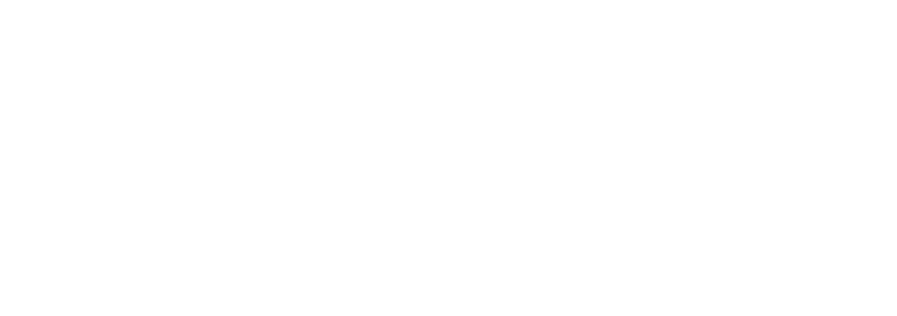
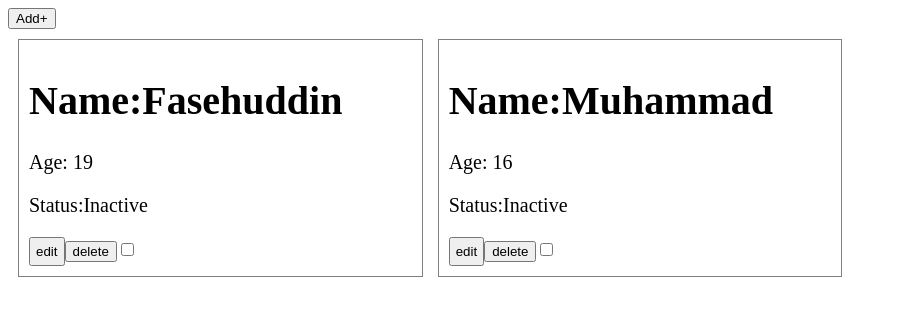
Before and after one commit to ganievabdullo727-web/React1, a React (Vite) app: page / in a window 1280 px wide. Shown: the top 316 px of the page, without its empty margins (0-897 px from the left). Built offline with nearby package versions, Linux system fonts and the light colour scheme.

Commit message:
project day4

```diff
--- a/src/App.jsx
+++ b/src/App.jsx
@@ -1,8 +1,86 @@
-import React from 'react'
+import React, { useState } from 'react'
+import Modal from './Modal'
 
 const App = () => {
+  const [data,setData] = useState([{
+    id:1,
+    name:"Fasehuddin",
+    age:"19",
+    status:false
+  },{
+    id:2,
+    name:"Muhammad",
+    age:16,
+    status:false
+
+  }])
+  const [openAdd,setOpenAdd] = useState(false)
+  const [openEdit,setOpenEdit] = useState(false)
+  const [elemEdit,setElemEdit] = useState(null)
+
+
+  const handleSubmitAdd =(event)=>{
+event.preventDefault()
+const newUser ={
+  id:Date.now(),
+  name:event.target.name.value,
+  age:event.target.age.value,
+  status:event.target.status.value,
+  status:false
+}
+setData((prev)=>[...prev,newUser])
+setOpenAdd((prev)=>!prev)
+  }
+
+  const handleSubmitEdit =(event)=>{
+    event.preventDefault()
+
+  setData((prev)=>prev.map((e)=>e.id == elemEdit.id?elemEdit:e))
+  setOpenEdit((prev)=>!prev)
+    }
+  const handleDelete=(id)=>{
+    setData((prev)=>prev.filter((e)=>e.id!=id))
+  }
+  const handleEdit=(e)=>{
+    setOpenEdit(true)
+    setElemEdit(e)
+  }
   return (
     <div>
+      <button onClick={()=>setOpenAdd((prev)=>!prev)}>Add+</button>
+      <div style={{display:"grid", gridTemplateColumns:"1fr 1fr 1fr", gap:"15px", margin:"10px"}}>
+         {
+        data.map((e)=>{
+          return <div style={{border:"1px solid grey", padding:'10px', fontSize:"20px"}}>
+            <h1>Name:{e.name}</h1>
+            <p>Age: {e.age}</p>
+            <p>Status:{e.status?'Active':'Inactive'}</p>
+            <button style={{padding:5}} onClick={()=>handleEdit(e)}>edit</button>
+            <button onClick={()=>handleDelete(e.id)}>delete</button>
+            <input checked={e.status} onChange={()=> setData((prev)=> prev.map((el)=> el.id==e.id ? {...el,status:!el.status} : el))} type="checkbox" className='w-5 h-5 ml-2'  />
+          </div>
+        })
+      }
+      </div>
+<Modal open={openAdd} setOpen={setOpenAdd} title="Add">
+<form  onSubmit={handleSubmitAdd} style={{display:'grid', width:"50%", margin:"0 auto", gap:"10px"}} action="">
+  <input name='name' placeholder='name' className='border border-grey p-[10px] rounded-lg' type="text" />
+  <input name='age' placeholder='age' className='border border-grey p-[10px] rounded-lg' type="text" />
+  <select name="status" id="">
+    <option value="true">Active</option>
+    <option value="false">Inactive</option>
+  </select>
+  <button className='border border-green-400 p-[10px] rounded-2xl text-green-500  text-xl' type='submit'>Save</button>
+</form>
+</Modal>
+<Modal open={openEdit} setOpen={setOpenEdit} title="Edit">
+<form  onSubmit={handleSubmitEdit} style={{display:'grid', width:"50%", margin:"0 auto", gap:"10px"}} action="">
+  <input value={elemEdit?.name} onChange={(e)=>setElemEdit((prev)=>({...prev,name:e.target.value}))} name='name' placeholder='name' className='border border-grey p-[10px] rounded-lg' type="text" />
+  <input value={elemEdit?.age} onChange={(e)=>setElemEdit((prev)=>({...prev,age:e.target.value}))} name='age' placeholder='age' className='border border-grey p-[10px] rounded-lg' type="text" />
+  <button className='border border-green-400 p-[10px] rounded-2xl text-green-500  text-xl' type='submit'>Save</button>
+</form>
+</Modal>
+
 
     </div>
   )
--- /dev/null
+++ b/src/Modal.jsx
@@ -0,0 +1,19 @@
+const Modal = ({open,setOpen,title, children}) => {
+  return (
+
+        open?(
+        <div style={{position:"absolute",background:"rgba(214, 214, 215, 0.526)", width:"100%",height:"100%", top:0, }}>
+        <div style={{background:"white", width:"800px", height:"500px", margin:"150px auto 0 auto "}}>
+          <div style={{display:'flex', justifyContent:'space-between', padding:"15px", fontSize:"30px"}}>
+            <h1>{title} User</h1>
+            <button onClick={()=>setOpen((prev)=>!prev)} style={{cursor:"pointer", color:"red"}}>X</button>
+          </div>
+{children}
+        </div>
+      </div>)
+      :null
+
+  )
+}
+
+export default Modal
```
Also changed, not shown: src/App.css (deleted, +0 -16 lines).
